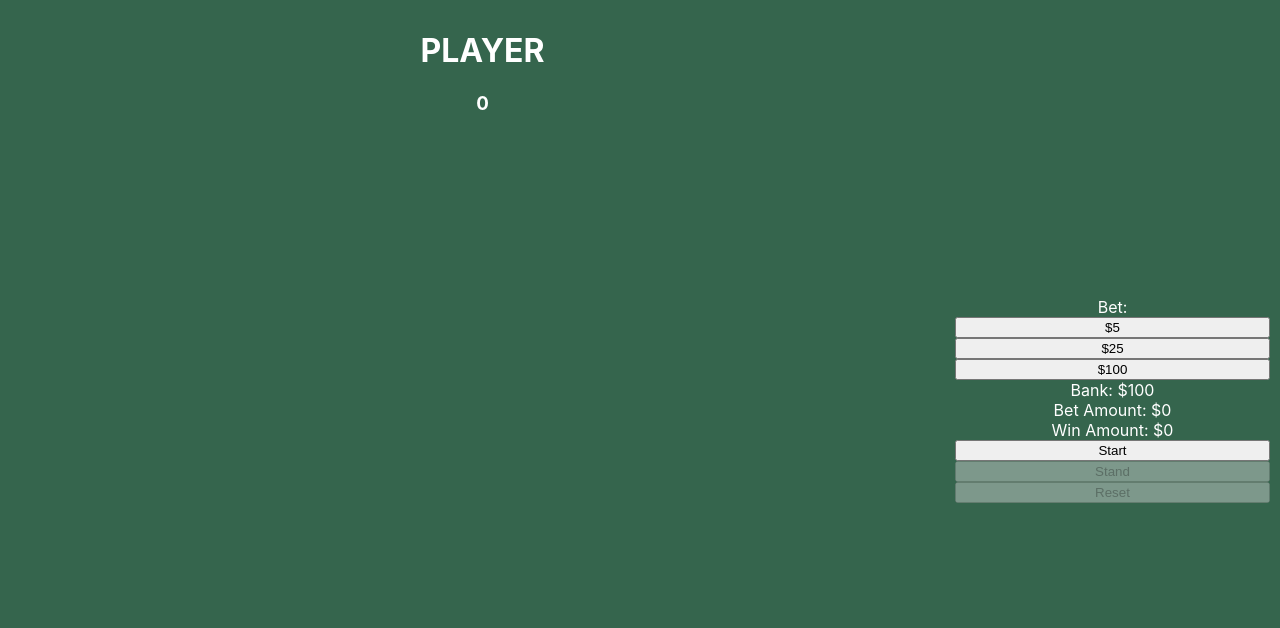
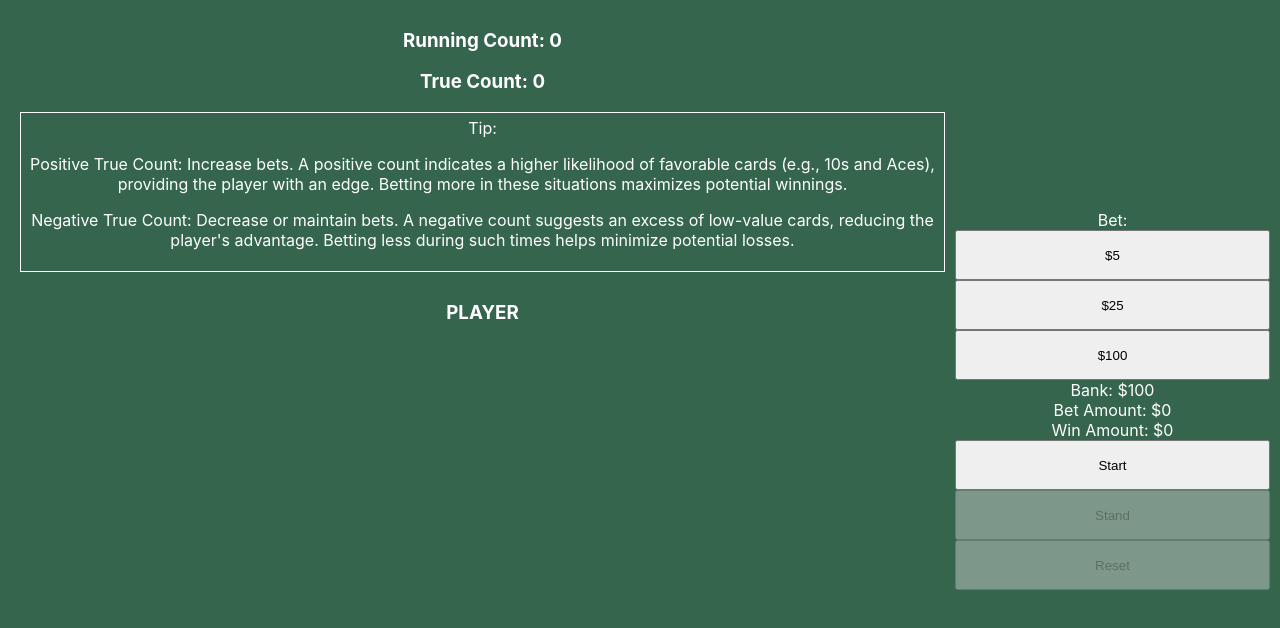
Before and after one commit to klee0589/blackjack, a React (Create React App) app: page / in a window 1280 px wide. Shown: the top 628 px of the page. Built offline with nearby package versions, Linux system fonts and the light colour scheme; no server answers.

Commit message:
added card counting feature

```diff
--- a/src/App.css
+++ b/src/App.css
@@ -44,3 +44,13 @@
   color: #FFF;
   font-size: 25px;
 }
+
+.BettingTips{
+  border: 1px solid #FFF;
+  margin: 10px;
+  padding: 5px;
+}
+
+.BettingButton{
+  height: 50px;
+}
--- a/src/components/BlackJack/BetBox.js
+++ b/src/components/BlackJack/BetBox.js
@@ -20,15 +20,15 @@ const BetBox = ({
     return <div className="mid-panel">
         <div style={{ display: 'flex', flexDirection: 'column', justifyContent: 'space-between' }}>
             <div>Bet:</div>
-            <button disabled={(userCards.length >= 2) || ((money - betAmount) < 5)} onClick={(e) => {
+            <button className="BettingButton" disabled={(userCards.length >= 2) || ((money - betAmount) < 5)} onClick={(e) => {
                 e.preventDefault()
                 setBetAmount(betAmount => betAmount + 5)
             }}>$5</button>
-            <button disabled={(userCards.length >= 2) || ((money - betAmount) < 25)} onClick={(e) => {
+            <button className="BettingButton" disabled={(userCards.length >= 2) || ((money - betAmount) < 25)} onClick={(e) => {
                 e.preventDefault()
                 setBetAmount(betAmount => betAmount + 25)
             }}>$25</button>
-            <button disabled={(userCards.length >= 2) || ((money - betAmount) < 100)} onClick={(e) => {
+            <button className="BettingButton" disabled={(userCards.length >= 2) || ((money - betAmount) < 100)} onClick={(e) => {
                 e.preventDefault()
                 setBetAmount(betAmount => betAmount + 100)
             }}>$100</button>
@@ -37,7 +37,7 @@ const BetBox = ({
         <div>Bet Amount: ${betAmount}</div>
         <div>Win Amount: ${betAmount * 2}</div>
         <div style={{ display: 'flex', flexDirection: 'column', justifyContent: 'space-between' }}>
-            <button disabled={gameIsOver || userStands} onClick={() => {
+            <button className="BettingButton" disabled={gameIsOver || userStands} onClick={() => {
                 if (userCards.length >= 2) {
                     getOneCardFromDeck({ deckId, getOneCards, setUserCards })
                 } else {
@@ -45,16 +45,29 @@ const BetBox = ({
                 }
                 setGameStart(gameStart => !gameStart)
             }}>{userCards.length >= 2 ? "Hit" : "Start"}</button>
-            <button disabled={(userStands || gameIsOver) || (userCards.length < 2)} onClick={() => setUserStands(true)}>Stand</button>
-            <button disabled={!userStands && !gameIsOver} onClick={() => {
+            <button className="BettingButton" disabled={(userStands || gameIsOver) || (userCards.length < 2)} onClick={() => setUserStands(true)}>Stand</button>
+            <button className="BettingButton" disabled={!userStands && !gameIsOver} onClick={() => {
                 reset()
                 setGameStart(gameStart => !gameStart)
             }}>Reset</button>
         </div>
         {(gameIsOver || userStands) && winner && (
-            <h1 style={{ color: 'green', background: 'white', borderRadius: '10px' }}>
+            <div style={{ color: winner === 'DEALER Wins!' ? 'red' : 'green', background: 'white', borderRadius: '10px', height: '200px', display: 'flex', justifyContent: 'space-evenly', alignItems: 'center', marginTop: '10px', padding: '5px' }}>
                 {winner}
-            </h1>
+                {
+                    winner !== 'DEALER Wins!' &&
+                    <iframe
+                        title="Giphy"
+                        src="https://giphy.com/embed/12Eo7WogCAoj84"
+                        padding="0"
+                        width="200"
+                        height="200"
+                        frameBorder="0"
+                        className="giphy-embed"
+                        allowFullScreen
+                    ></iframe>
+                }
+            </div>
         )}
     </div>
 }
--- a/src/components/BlackJack/BlackJackTable.js
+++ b/src/components/BlackJack/BlackJackTable.js
@@ -10,6 +10,8 @@ const BlackJackTable = ({ deckId }) => {
     const [money, setMoney] = useState(100);
     const [betAmount, setBetAmount] = useState(0);
     const [winner, setWinner] = useState('');
+    const [runningCount, setRunningCount] = useState(0);
+    const [trueCount, setTrueCount] = useState(0);
 
     let playersValue = grabCardValue({ cards: userCards })
     let dealersValue = grabCardValue({ cards: dealersCards })
@@ -21,6 +23,19 @@ const BlackJackTable = ({ deckId }) => {
     let dealerFirstCard = userStands || gameIsOver ? dealersCards[0]?.image : backOfCardUrl
     let restOfDealersCards = dealersCards.filter((_, index) => index !== 0)
 
+    const updateCount = (card) => {
+        const cardValue = Number(card.value);
+        const cardPoints = isNaN(cardValue) ? (card.value === 'ACE' ? -1 : -10) : cardValue;
+
+        setRunningCount(runningCount + cardPoints);
+
+        const decksRemaining = 8;
+        const cardsRemaining = decksRemaining * 52 - userCards.length - dealersCards.length;
+
+        const trueCountValue = Math.round(runningCount / (cardsRemaining / 52));
+        setTrueCount(trueCountValue);
+    };
+
     const reset = () => {
         setUserStands(false)
         setGameIsOver(false)
@@ -28,6 +43,12 @@ const BlackJackTable = ({ deckId }) => {
         setDealersCards([])
         setBetAmount(0)
     }
+
+    useEffect(() => {
+        userCards.map(userCard =>
+            updateCount(userCard)
+        )
+    }, [userCards])
 
     useEffect(() => {
         if (playersValue >= 21 || dealersValue >= 21) {
@@ -60,10 +81,15 @@ const BlackJackTable = ({ deckId }) => {
             }}>RESTART</button></div>}
             <div style={{ display: 'flex', flexDirection: 'column', justifyContent: 'space-between', width: '75%' }}>
                 <div className='Players'>
-                    <h1>PLAYER</h1>
-                    <h3>{playersValue}</h3>
+                    <h3>Running Count: {runningCount}</h3>
+                    <h3>True Count: {trueCount}</h3>
+                    <div className='BettingTips'>Tip:
+                        <p>Positive True Count: Increase bets. A positive count indicates a higher likelihood of favorable cards (e.g., 10s and Aces), providing the player with an edge. Betting more in these situations maximizes potential winnings.</p>
+                        <p>Negative True Count: Decrease or maintain bets. A negative count suggests an excess of low-value cards, reducing the player's advantage. Betting less during such times helps minimize potential losses.</p></div>
                     <div style={{ display: 'flex', justifyContent: 'center' }}>
+                        <h3>PLAYER</h3>
                         <PlayingCards userCards={userCards} />
+                        <h3>{gameStart && playersValue}</h3>
                     </div>
                 </div>
                 <div className='Players'>
```
